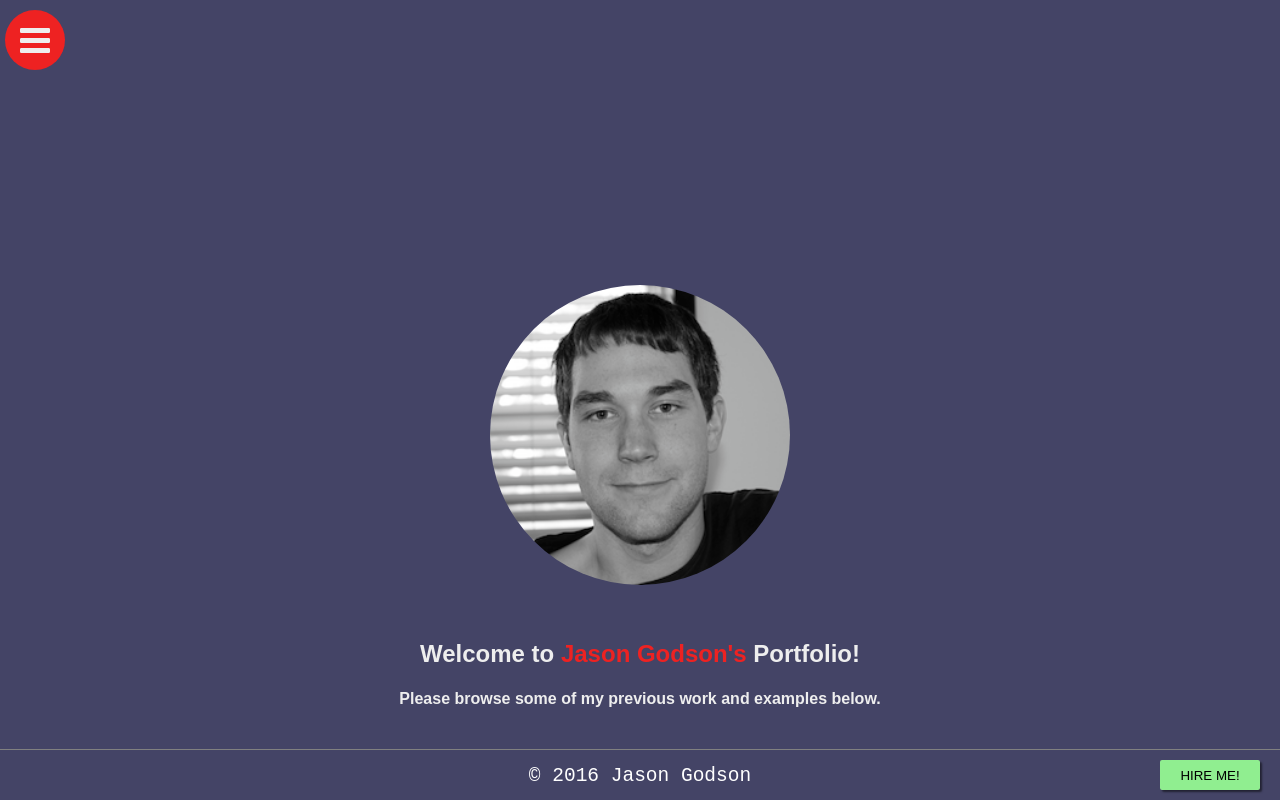
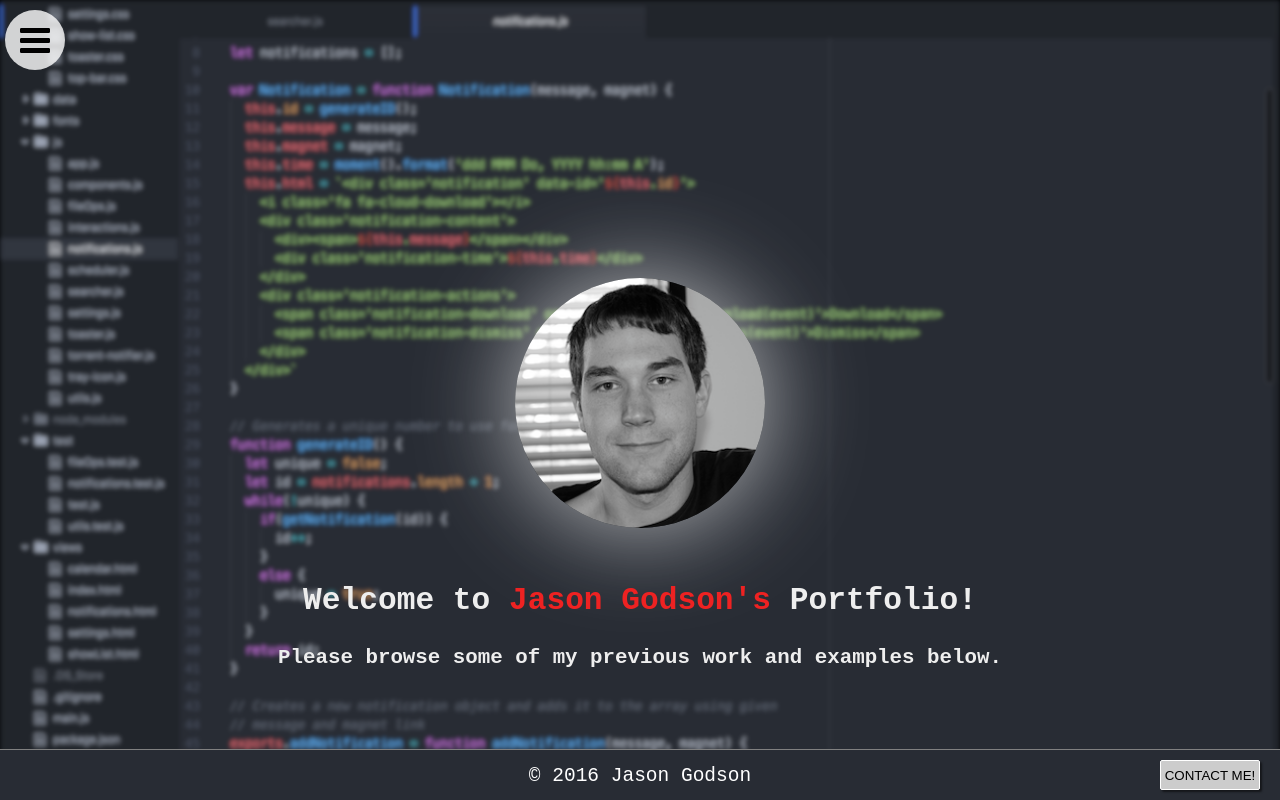
Before and after one commit to jgodson/portfolio, a plain HTML site: page index.html in a window 1280 px wide. Shown: the top 800 px of the page. Drawn offline with nearby package versions, Linux system fonts and the light colour scheme.

Commit message:
changed style of page

```diff
--- a/css/custom.css
+++ b/css/custom.css
@@ -2,8 +2,8 @@ html, body {
   width: 100%;
   height: 100%;
   font-family: sans-serif;
-  color: #446;
-  background: #446;
+  color: #282C34;
+  background: #282C34;
   margin: 0;
   padding: 0;
 }
@@ -29,8 +29,8 @@ html, body {
   height: 40px;
   border-radius: 50%;
   font-size: 25px;
-  background-color: #E22;
-  color: #EEE;
+  background-color: rgba(255, 255, 255, 0.8);
+  color: black;
   margin-left: 10px;
   margin-top: 5px;
   visibility: hidden;
@@ -53,8 +53,6 @@ html, body {
 
 #buttons > .menu-item:last-child {
   display: none;
-  background-color: #5f6;
-  color: black;
 }
 
 #buttons > .menu-item:last-child > i {
@@ -88,13 +86,21 @@ html, body {
   height: 100%;
 }
 
+.menu-item:hover {
+  opacity: 1 !important;
+}
+
 #description-container {
-  height: calc(100%);
+  height: 100%;
   display: table;
   width: 100%;
   min-width: 400px;
   color: #EEE;
   text-align: center;
+  background: #282C34 url(../images/background.png) no-repeat fixed;
+  background-size: cover;
+  font-family: monospace;
+  font-size: 1.3rem;
 }
 
 #profile-picture {
@@ -109,9 +115,10 @@ html, body {
 }
 
 #profile-picture > div > img {
-  width: 300px;
-  height: 300px;
+  width: 250px;
+  height: 250px;
   border-radius: 50%;
+  box-shadow: 0px 0px 100px rgba(255, 255, 255, 0.7);
 }
 
 #intro {
@@ -196,7 +203,7 @@ html, body {
   height: 50px;
   right: 0;
   border-top: 1px solid grey;
-  background-color: #446;
+  background-color: inherit;
   color: white;
   text-align: center;
   min-width: 320px;
@@ -267,23 +274,13 @@ button:focus {
 
 .button-awesome {
   background-color: transparent;
-  box-shadow: none;
-  color: #446;
   font-weight: bold;
   transition: box-shadow 1s, color 1s, background-color 2s, transform 1s;
-}
-
-.button-awesome:hover {
-  background-color: #FF6;
-  color: #446;
+  border: 1px solid #282C34;
 }
 
 .button-good {
-  background-color: lightgreen;
-}
-
-.button-good:hover {
-  background-color: #5f6;
+  border: 1px solid white;
 }
 
 .description a:hover {
--- a/index.html
+++ b/index.html
@@ -53,7 +53,7 @@
     <div id='footer'>
       <span>&copy; 2016 Jason Godson</span>
       <a href="mailto:jason@jasongodson.com?subject=Interested%20in%20hiring%20you">
-      <button class='button-good' role='button'>HIRE ME!</button>
+      <button class='button-good' role='button'>CONTACT ME!</button>
       </a>
     </div>
   </body>
```
Also changed, not shown: images/background.png (added).
